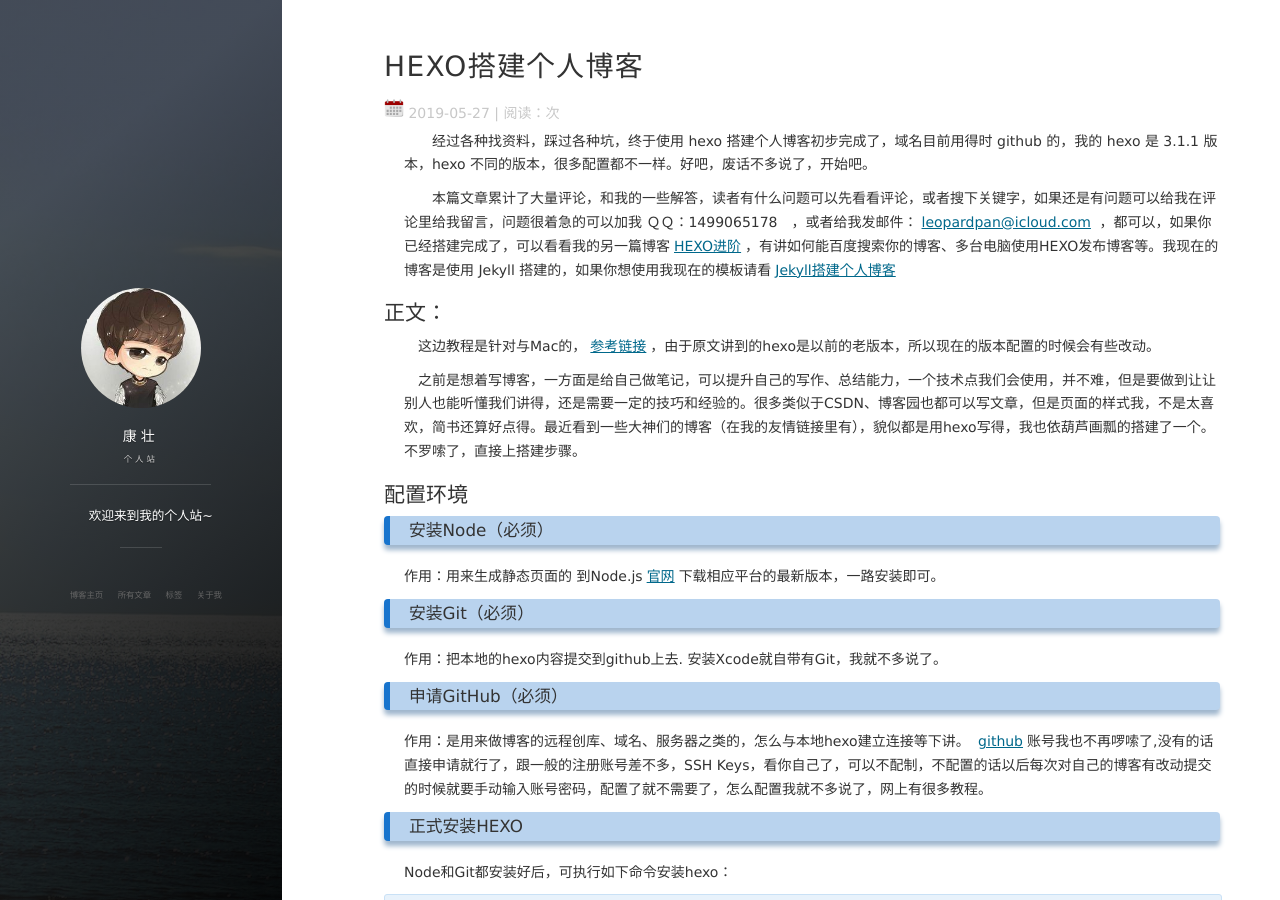
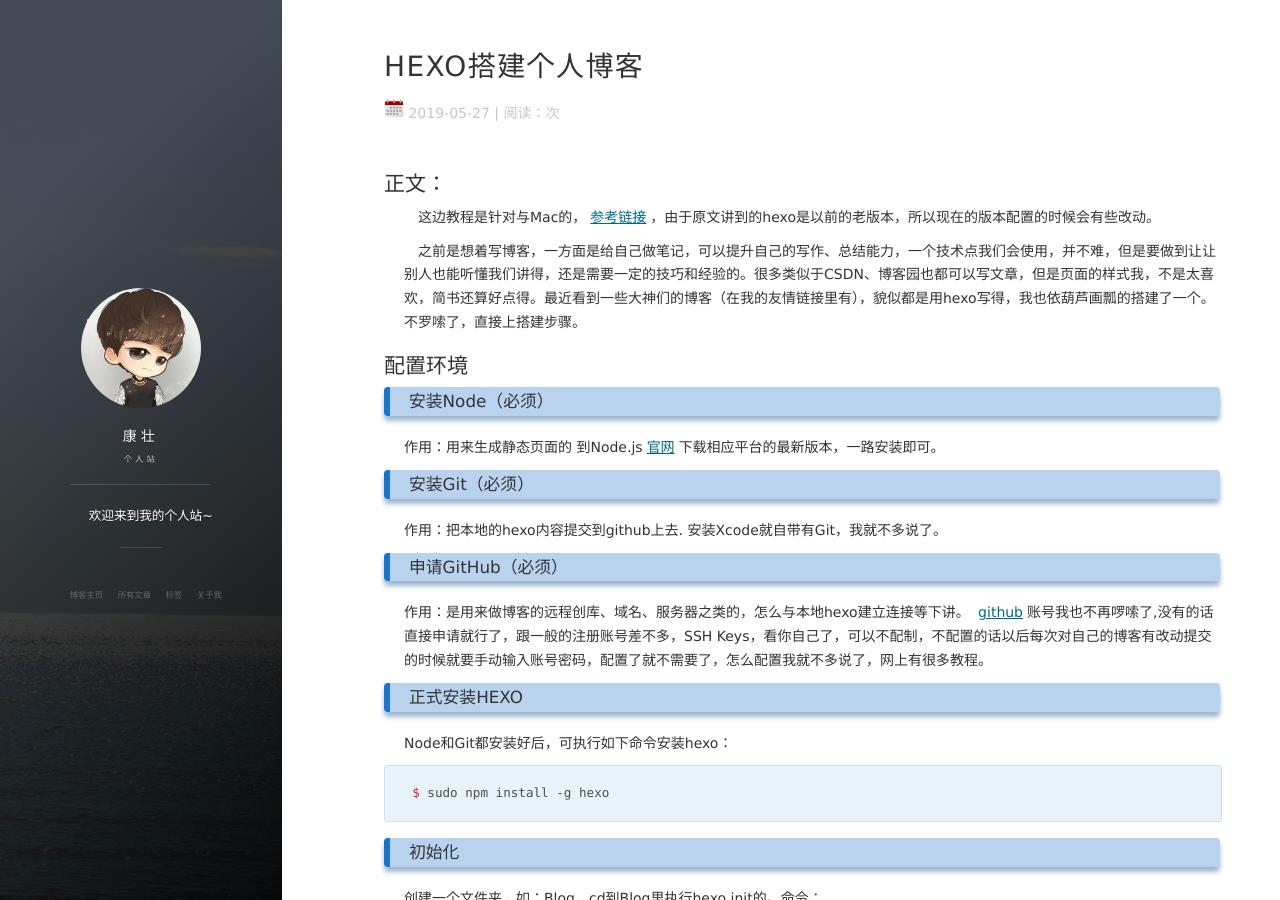
Before and after one commit to kangzhuang0201/kangzhuang0201.github.io, a Jekyll site: the page built from _posts/2019-05-27-HEXO搭建个人博客.md, in a window 1280 px wide and 900 px high. Built offline with Jekyll 4.4.1, drawn with Linux system fonts in a browser that asks for light colours; nearby versions of some CDN libraries; comment, search, counter and statistics services are not loaded.

Commit message:
修改博客

```diff
--- a/_posts/2019-05-27-HEXO搭建个人博客.md
+++ b/_posts/2019-05-27-HEXO搭建个人博客.md
@@ -6,9 +6,8 @@
 tag: 博客
 ---
 
-　　经过各种找资料，踩过各种坑，终于使用 hexo 搭建个人博客初步完成了，域名目前用得时 github 的，我的 hexo 是 3.1.1 版本，hexo 不同的版本，很多配置都不一样。好吧，废话不多说了，开始吧。
 
-　　本篇文章累计了大量评论，和我的一些解答，读者有什么问题可以先看看评论，或者搜下关键字，如果还是有问题可以给我在评论里给我留言，问题很着急的可以加我 ＱＱ：1499065178　，或者给我发邮件：[leopardpan@icloud.com](mailto:leopardpan@icloud.com)  ，都可以，如果你已经搭建完成了，可以看看我的另一篇博客[HEXO进阶](http://baixin.io/2016/06/HEXO_Advanced/)，有讲如何能百度搜索你的博客、多台电脑使用HEXO发布博客等。我现在的博客是使用 Jekyll 搭建的，如果你想使用我现在的模板请看[Jekyll搭建个人博客](http://baixin.io/2016/10/jekyll_tutorials1/)
+
 
 
 ## 正文：
```
